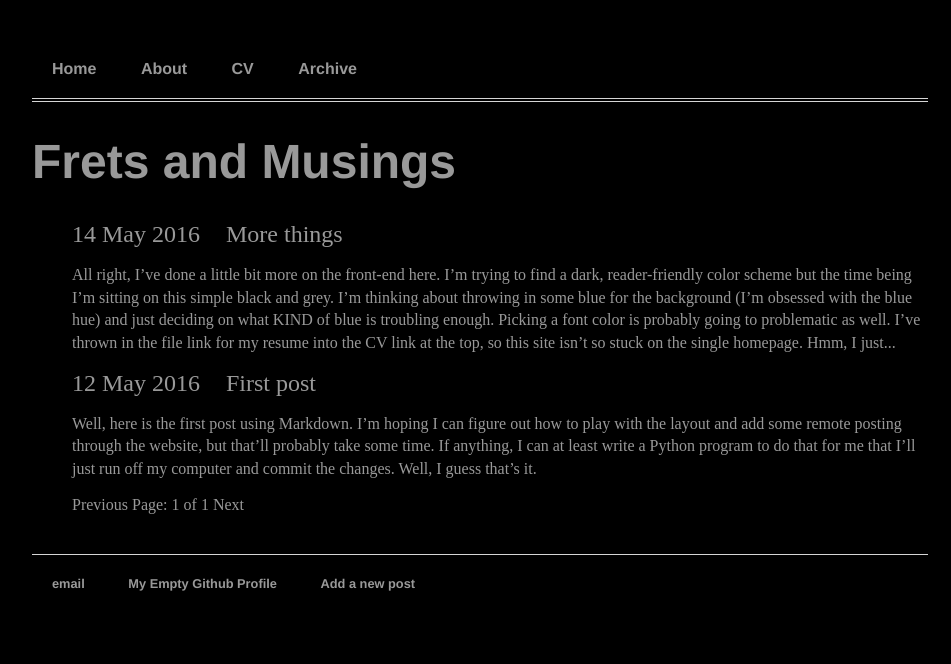
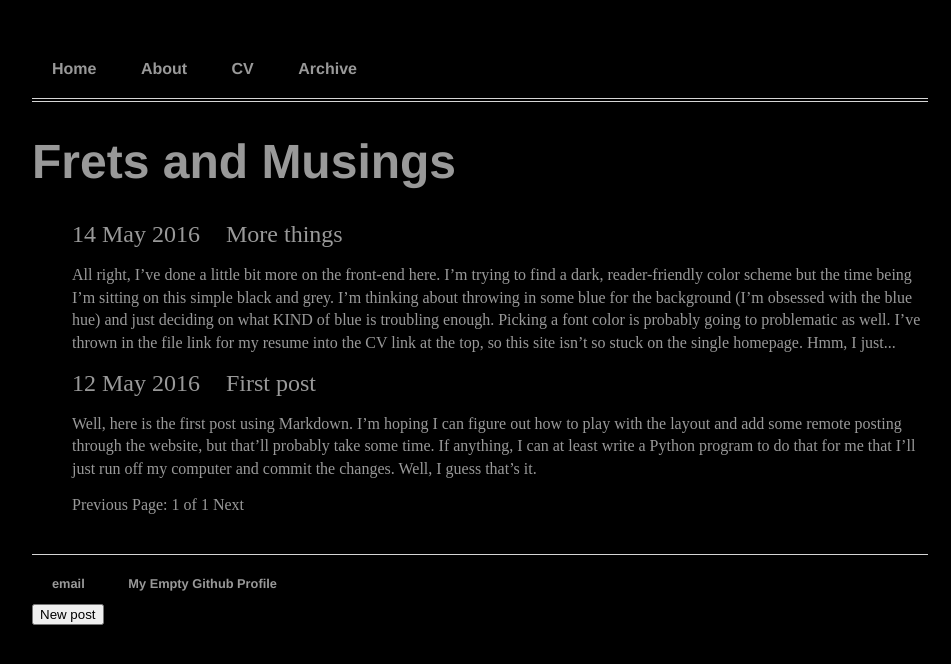
Before and after one commit to rgodinez/rgodinez.github.io, a Jekyll site: the page built from index.html, in a window 1280 px wide. Shown: the top 664 px of the page, without its empty margins (160-1111 px from the left). Built offline with Jekyll 4.4.1, drawn with Linux system fonts in a browser that asks for light colours; the list of posts is cut into pages by our own code.

Commit message:
added "new post" button

```diff
--- a/_layouts/default.html
+++ b/_layouts/default.html
@@ -23,8 +23,8 @@
 	    		<ul>
 	        		<li><a href="mailto:cyrik13@yahoo.com">email</a></li>
 	        		<li><a href="https://github.com/rgodinez">My Empty Github Profile</a></li>
-	        		<li><a href="/admin">Add a new post</a></li>
-				</ul>
+			</ul>
+			<button type="button" onclick="performCheck()">New post</button>
 			</footer>
 		</body>
 	</html>
```
